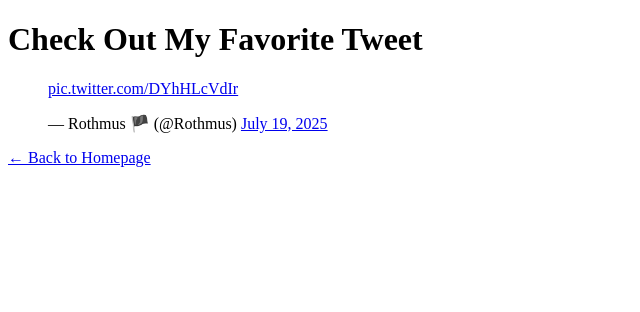
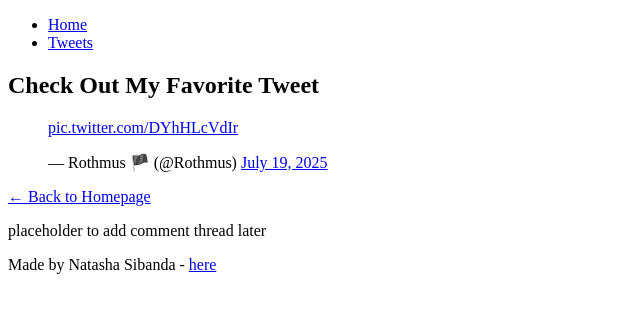
Before and after one commit to NatashaNinaSibanda/My_First_Portfolio, a plain HTML site: page html_basic/tweets.html in a window 1280 px wide. Shown: the whole page, without its empty margins (0-640 px from the left). Drawn offline with Linux system fonts and the light colour scheme.

Commit message:
Add correct structure to index and tweets pages

```diff
--- a/html_basic/tweets.html
+++ b/html_basic/tweets.html
@@ -6,9 +6,30 @@
     <title>My Tweets</title>
 </head>
 <body>
+    <header>
+      <ul>
+      <li><a href="index.html">Home</a></li>
+      <li><a href="tweets.html">Tweets</a></li>
+    </ul>
+    </header>
+
+ <main>
+    <article>
     <h1>Check Out My Favorite Tweet</h1>
     <blockquote class="twitter-tweet"><p lang="zxx" dir="ltr"><a href="https://t.co/DYhHLcVdIr">pic.twitter.com/DYhHLcVdIr</a></p>&mdash; Rothmus 🏴 (@Rothmus) <a href="https://twitter.com/Rothmus/status/1946627295382229209?ref_src=twsrc%5Etfw">July 19, 2025</a></blockquote> <script async src="https://platform.twitter.com/widgets.js" charset="utf-8"></script>
 
     <p><a href="index.html">← Back to Homepage</a></p>
+    </article>
+
+    <aside>
+        <p>placeholder to add comment thread later</p>
+    </aside>
+ </main>
+
+ <footer>
+    <p>Made by Natasha Sibanda - <a href="https://github.com/NatashaNinaSibanda" target="_blank">here</a></p>
+ </footer>
+
+
 </body>
 </html>
```
Also changed, not shown: html_basic/index.html (+21 -0 lines).
